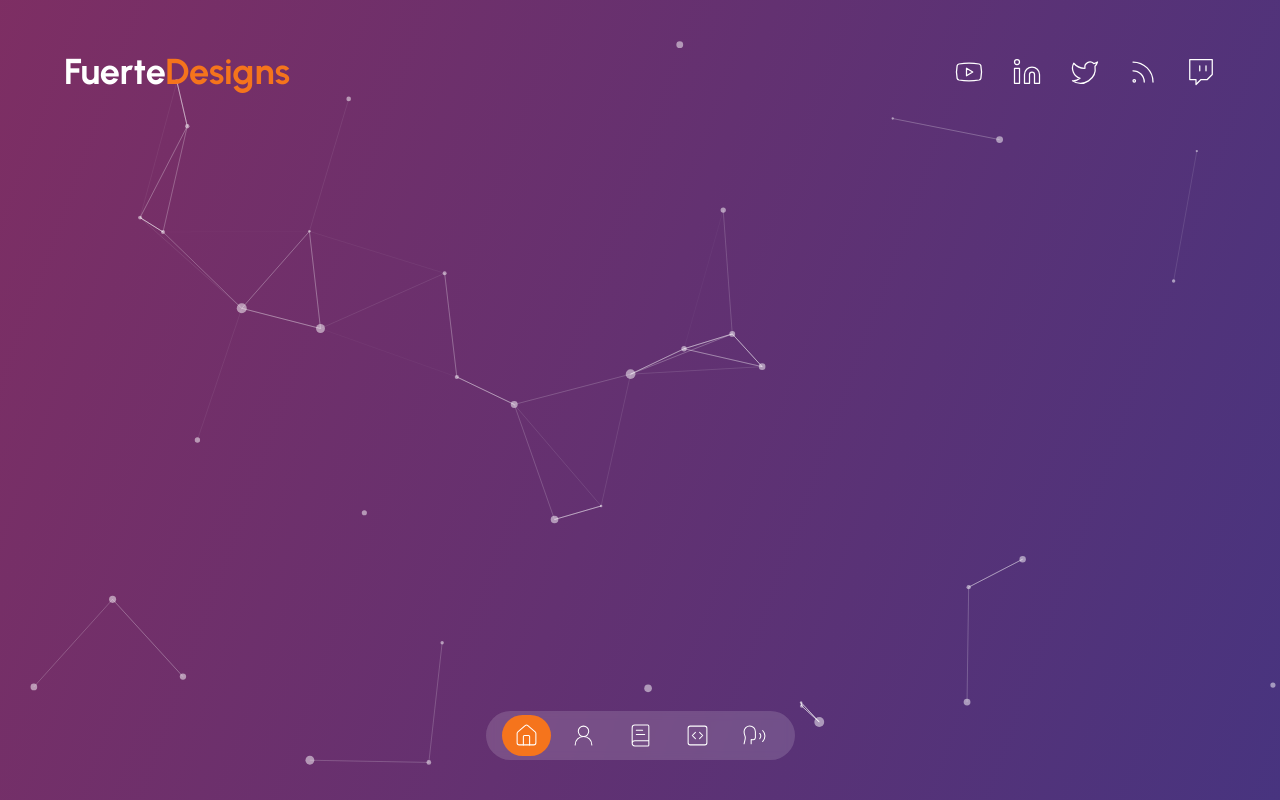
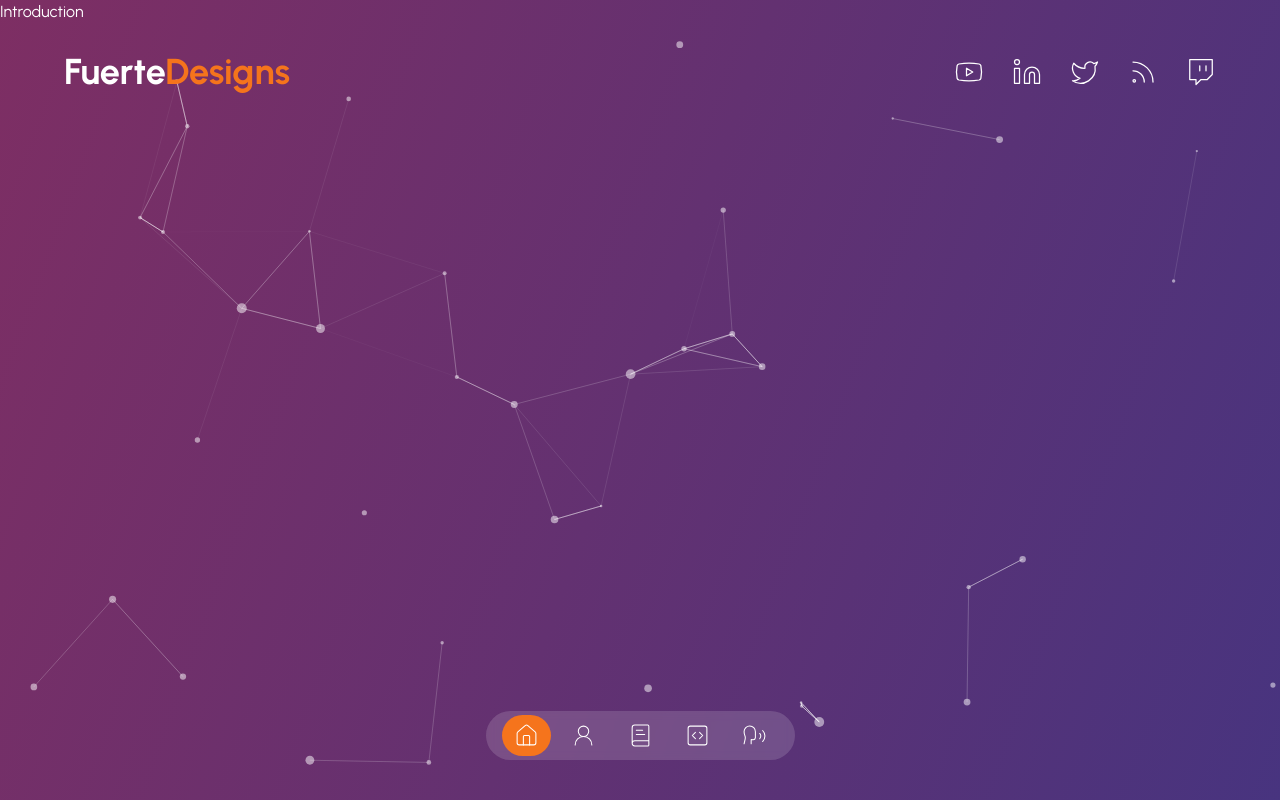
Before and after one commit to fantasyfuerte/portfolio-landing-page, a Next.js app: page / in a window 1280 px wide. Built offline with nearby package versions, Linux system fonts and the light colour scheme.

Commit message:
Add Introduction component to Home page

```diff
--- a/src/app/page.tsx
+++ b/src/app/page.tsx
@@ -1,4 +1,5 @@
 import CoverParticles from "@/components/cover-particles";
+import Introduction from "@/components/introduction";
 import TransitionPage from "@/components/transition-page";
 
 export default function Home() {
@@ -7,6 +8,7 @@ export default function Home() {
       <TransitionPage />
       <div className="flex min-h-screen h-full bg-no-repeat bg-gradient-cover">
         <CoverParticles />
+        <Introduction />
       </div>
     </main>
   );
```
